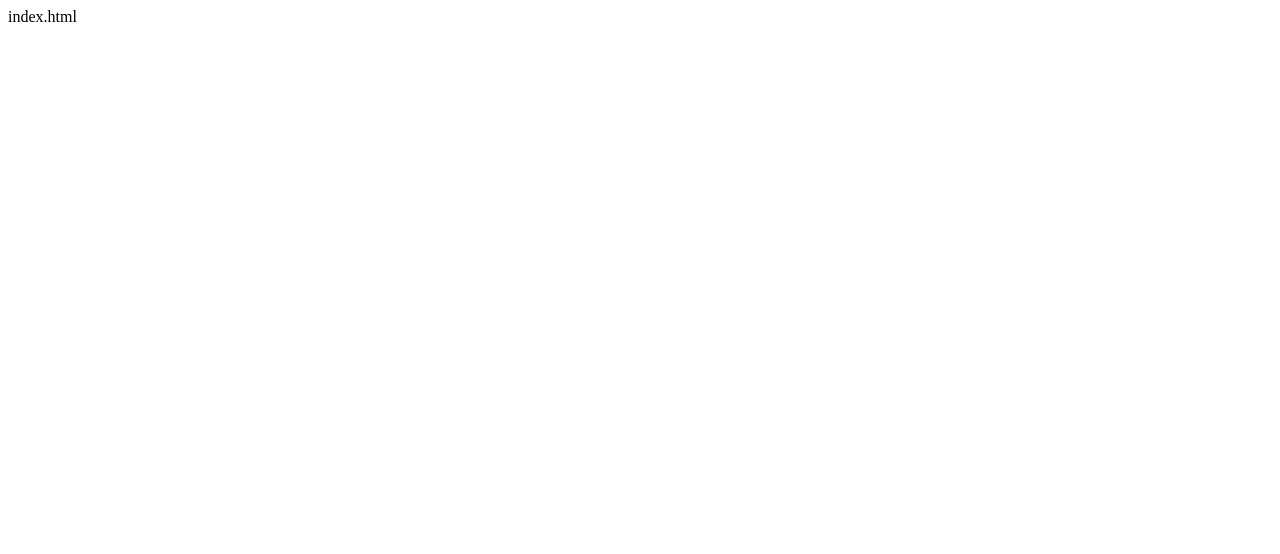
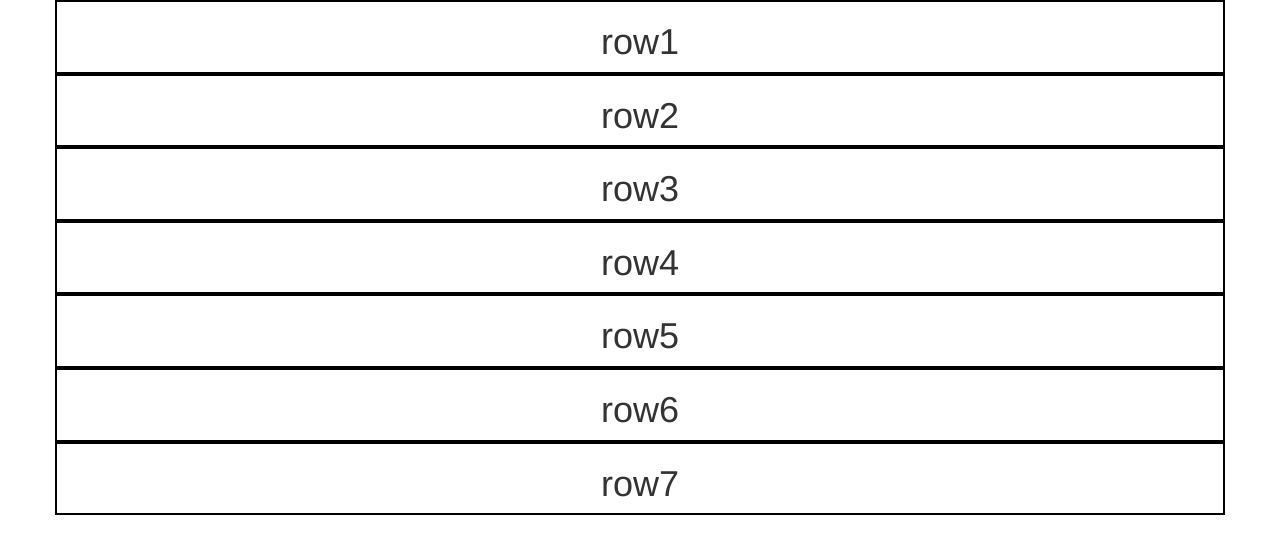
Before and after one commit to adamcweitzman/verb, a plain HTML site: page index.html in a window 1280 px wide. Drawn offline with nearby package versions, Linux system fonts and the light colour scheme.

Commit message:
bootstrapping

```diff
--- a/app.css
+++ b/app.css
@@ -1 +1,6 @@
-app.css
+
+.row {
+	text-align: center;
+	border: 2px solid black;
+	height: 70%;
+}
--- a/index.html
+++ b/index.html
@@ -1 +1,35 @@
-index.html
+<!DOCTYPE html>
+<html lang="en">
+<head>
+	<meta charset="UTF-8">
+	<title>Dell Children</title>
+	<link rel="stylesheet" href="https://maxcdn.bootstrapcdn.com/bootstrap/3.3.6/css/bootstrap.min.css"/>
+	<link rel="stylesheet" href="app.css"/>
+</head>
+<body>
+	<div class="container">
+		<div class="row">
+			<h1>row1</h1>
+		</div>
+		<div class="row">
+			<h1>row2</h1>
+		</div>
+		<div class="row">
+			<h1>row3</h1>
+		</div>
+		<div class="row">
+			<h1>row4</h1>
+		</div>
+		<div class="row">
+			<h1>row5</h1>
+		</div>
+		<div class="row">
+			<h1>row6</h1>
+		</div>
+		<div class="row">
+			<h1>row7</h1>
+		</div>
+	</div>
+
+</body>
+</html>
```
